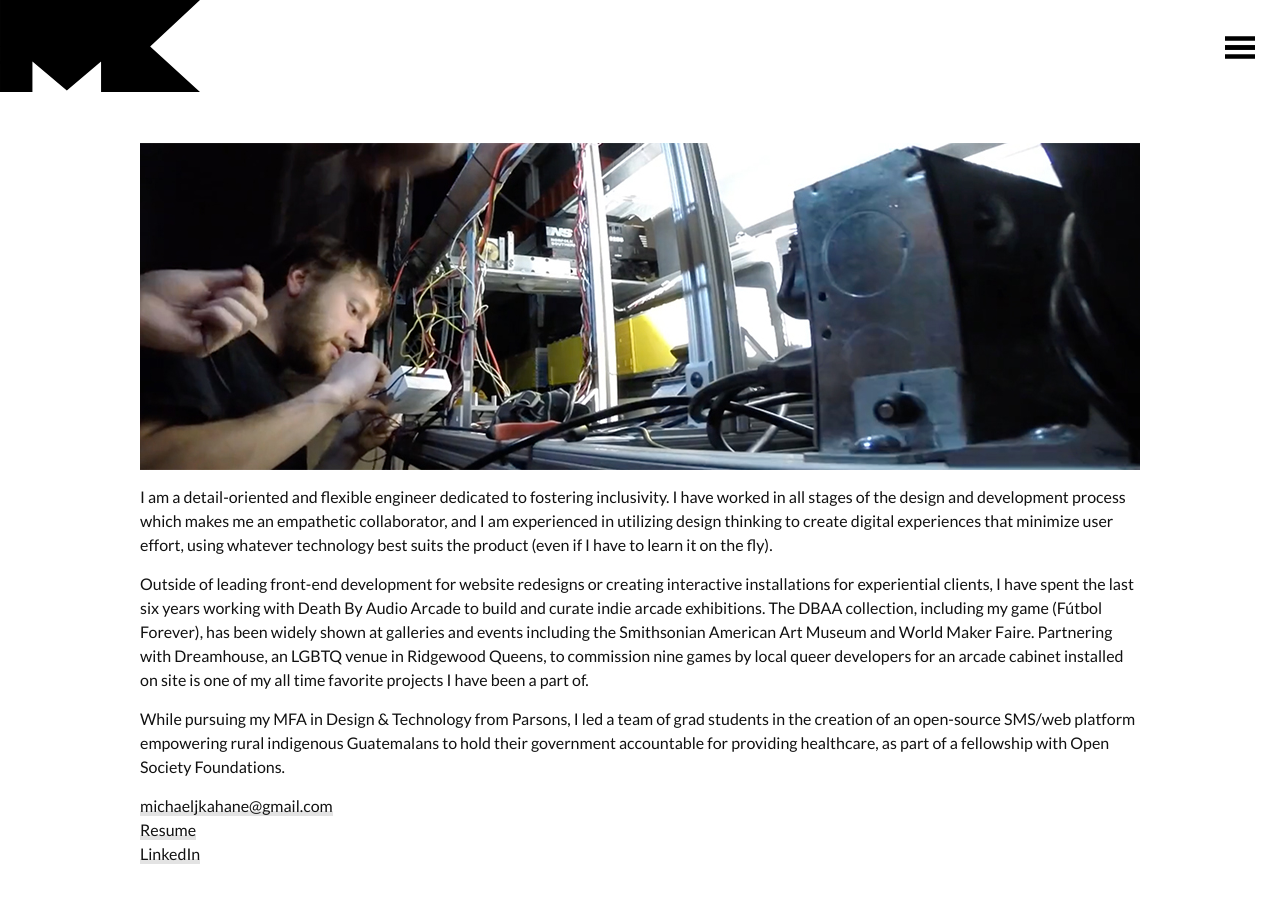
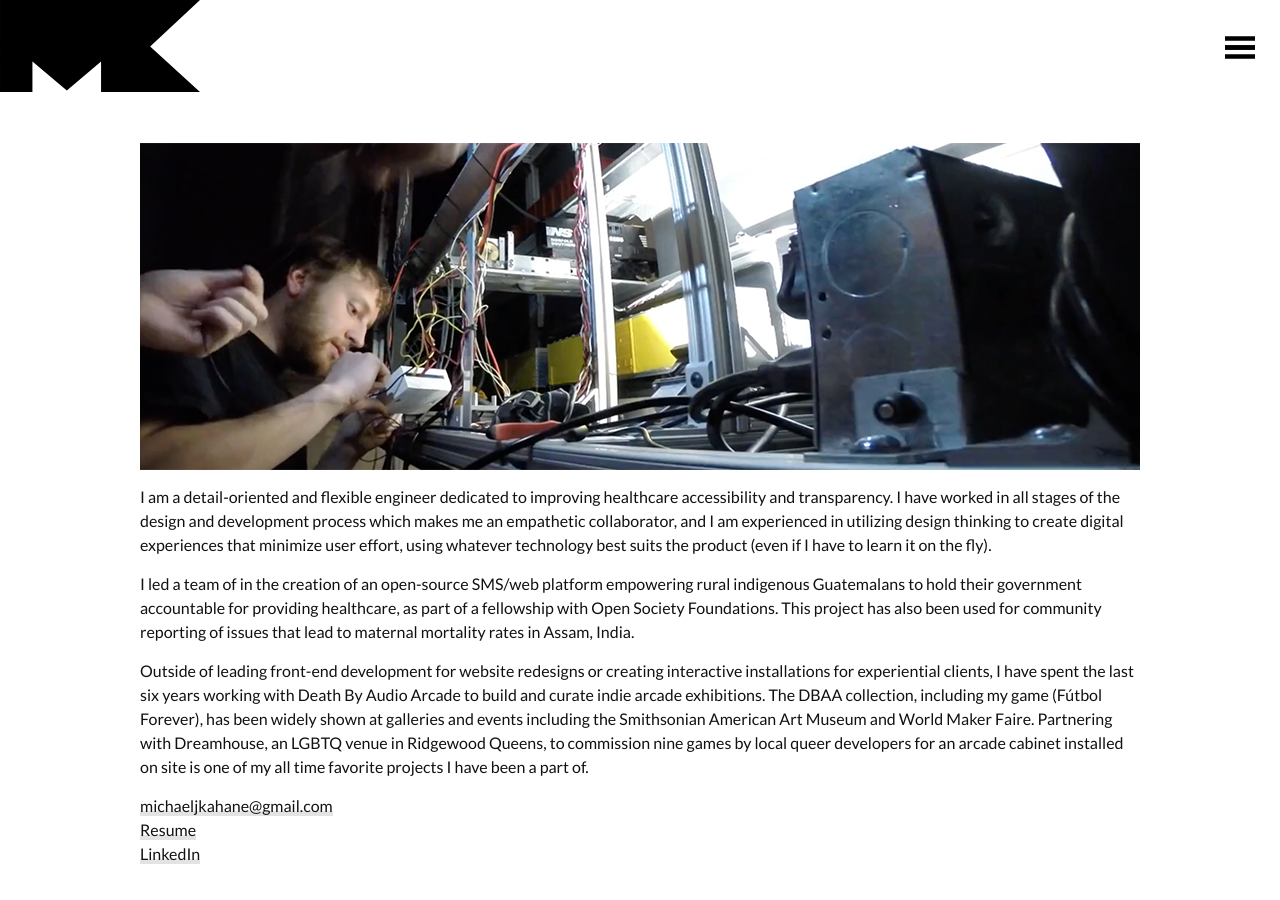
Before and after one commit to LordOfCorners/lordofcorners.github.io, a Jekyll site: the page built from about.html, in a window 1280 px wide. Built offline with Jekyll 4.4.1, drawn with Linux system fonts in a browser that asks for light colours.

Commit message:
Updated about page

```diff
--- a/_posts/2016-05-29-private-patents-and-public-health.markdown
+++ b/_posts/2016-05-29-private-patents-and-public-health.markdown
@@ -1,7 +1,7 @@
 ---
 layout: post
 title: 'Private Patents and Public Health'
-date: 2016-05-10 10:59:56 -0400
+date: 2016-05-31 9:59:56 -0400
 categories: portfolio
 extraClasses: long-title
 featured-image: 'hai/private-patents-and-public-health.png'
--- a/about.html
+++ b/about.html
@@ -11,10 +11,18 @@ order: 2
 	</p>
 
 	<p>
-		I am a detail-oriented and flexible engineer dedicated to fostering inclusivity. I have worked in all
-		stages of the design and development process which makes me an empathetic collaborator, and I am experienced in
+		I am a detail-oriented and flexible engineer dedicated to improving healthcare accessibility and transparency. I
+		have worked in all stages of the design and development process which makes me an empathetic collaborator, and I am
+		experienced in
 		utilizing design thinking to create digital experiences that minimize user effort, using whatever technology best
 		suits the product (even if I have to learn it on the fly).
+	</p>
+
+	<p>
+		I led a team of in the creation of an open-source SMS/web platform empowering rural indigenous Guatemalans to hold
+		their government accountable for
+		providing healthcare, as part of a fellowship with Open Society Foundations. This project has also been used for
+		community reporting of issues that lead to maternal mortality rates in Assam, India.
 	</p>
 
 	<p>
@@ -24,12 +32,6 @@ order: 2
 		events including the Smithsonian American Art Museum and World Maker Faire. Partnering with Dreamhouse, an LGBTQ
 		venue in Ridgewood Queens, to commission nine games by local queer developers for an arcade cabinet installed on
 		site is one of my all time favorite projects I have been a part of.
-	</p>
-
-	<p>
-		While pursuing my MFA in Design & Technology from Parsons, I led a team of grad students in the creation of an
-		open-source SMS/web platform empowering rural indigenous Guatemalans to hold their government accountable for
-		providing healthcare, as part of a fellowship with Open Society Foundations.
 	</p>
 
 	<div>
```
